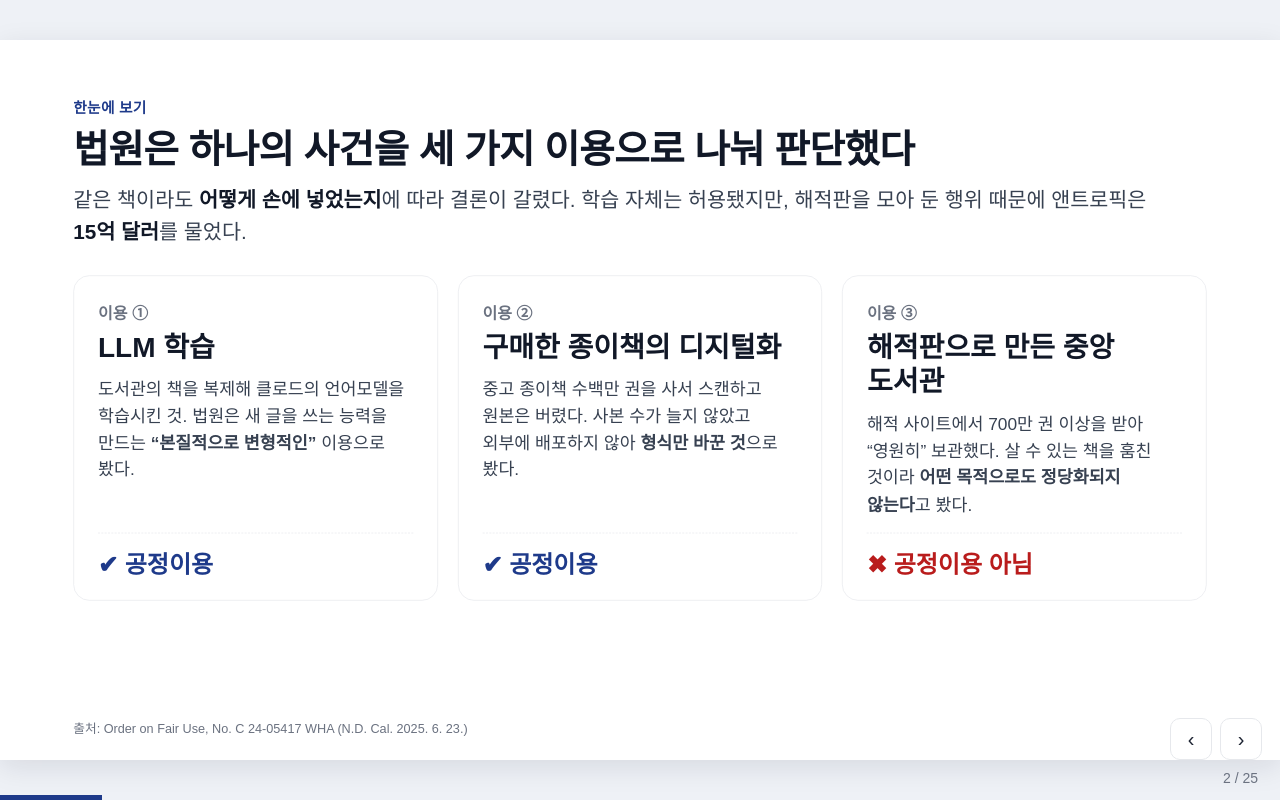
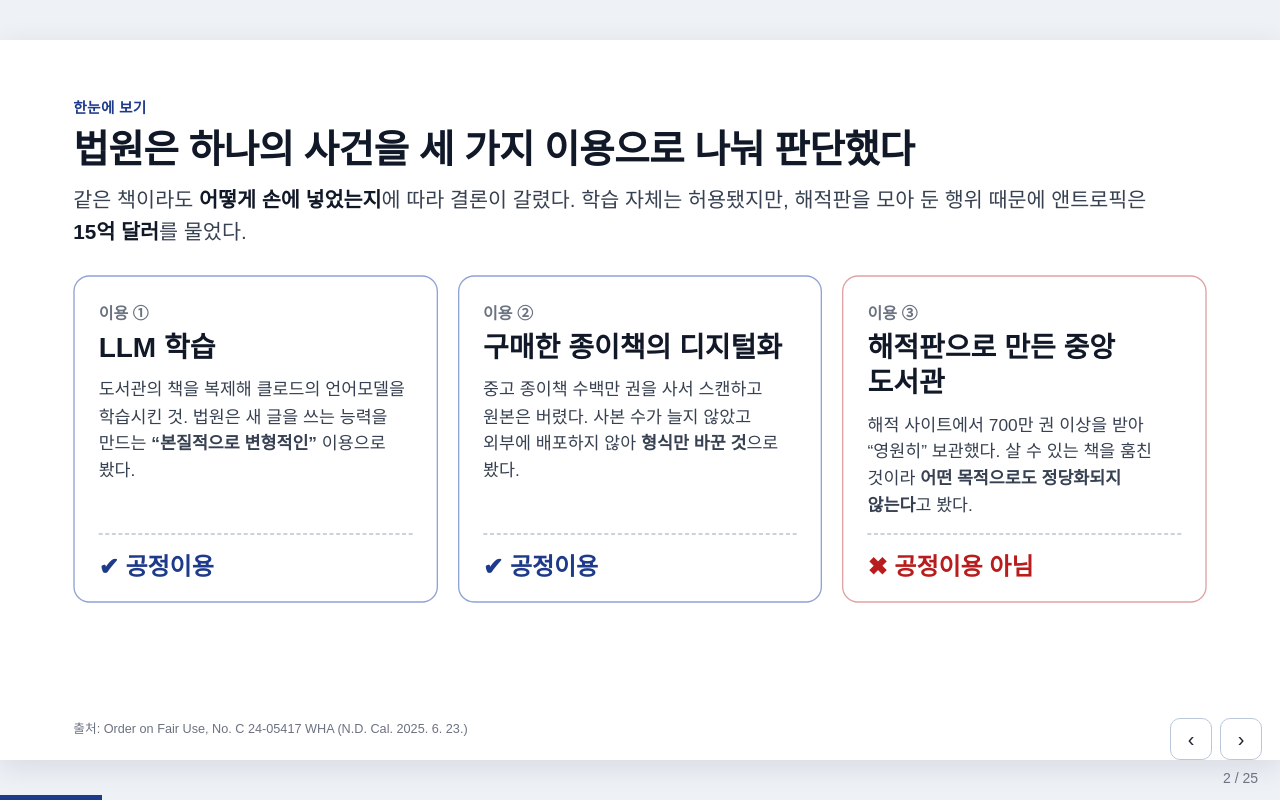
Before and after one commit to hhonge1234-create/anthropic-bartz-fair-use-deck, a plain HTML site: page index.html in a window 1280 px wide. Both pictures are taken after a click on the button "다음". Drawn offline with nearby package versions, Linux system fonts and the light colour scheme; a web font is replaced by a local one.

Commit message:
Stronger borders and filled +/- markers
Co-Authored-By: Claude Opus 5.5 <noreply@anthropic.com>

```diff
--- a/index.html
+++ b/index.html
@@ -7,13 +7,13 @@
 <link rel="stylesheet" href="https://cdn.jsdelivr.net/gh/orioncactus/pretendard@v1.3.9/dist/web/static/pretendard.min.css">
 <style>
 :root{
-  --page:#EEF1F6; --bg:#FFFFFF; --soft:#FFFFFF; --line:#E5E7EB;
+  --page:#EEF1F6; --bg:#FFFFFF; --soft:#FFFFFF; --line:#B9C3D8;
   --ink:#111827; --sub:#374151; --muted:#6B7280;
   --navy:#1E3A8A;
-  --red:#B91C1C; --red-bg:#FFFFFF; --red-line:#E5E7EB;
-  --green:#1E3A8A; --green-bg:#FFFFFF; --green-line:#E5E7EB;
-  --amber:#1E3A8A; --amber-bg:#FFFFFF; --amber-line:#E5E7EB;
-  --blue:#1E3A8A; --blue-bg:#FFFFFF; --blue-line:#E5E7EB;
+  --red:#B91C1C; --red-bg:#FFFFFF; --red-line:#B9C3D8;
+  --green:#1E3A8A; --green-bg:#FFFFFF; --green-line:#B9C3D8;
+  --amber:#1E3A8A; --amber-bg:#FFFFFF; --amber-line:#B9C3D8;
+  --blue:#1E3A8A; --blue-bg:#FFFFFF; --blue-line:#B9C3D8;
   --shadow:none;
 }
 *{box-sizing:border-box;margin:0;padding:0}
@@ -189,6 +189,17 @@ tr.hl td:first-child{color:var(--navy)}
 #bar{background:var(--navy)}
 .arrow{color:var(--navy)}
 .copy .delta.amber{color:var(--ink)!important}
+
+/* ===== v2: stronger borders + bold signs ===== */
+.card,.verdict,.factor,.theory,.stat,.copy,.blob,.limit,.fc,.quote,.tl .ev .t,.matrix .rh,.matrix .c{border-width:2px!important}
+.c-green,.verdict.c-green,.copy.c-green,.blob.c-green,.fc.pos,.matrix .p,.c-blue,.verdict.c-blue{border-color:#8FA3D6!important}
+.c-red,.verdict.c-red,.copy.c-red,.blob.c-red,.fc.neg,.matrix .m{border-color:#E0A2A2!important}
+.fc .sg{width:46px!important;height:46px!important;border-radius:50%;color:#fff!important;font-size:30px!important;flex:none}
+.fc.pos .sg{background:var(--navy)!important}.fc.neg .sg{background:var(--red)!important}.fc.neu .sg{background:#6B7280!important}
+.matrix .c i{width:38px!important;height:38px!important;border-radius:50%;color:#fff!important;font-size:26px!important;display:flex;align-items:center;justify-content:center;flex:none}
+.matrix .p i{background:var(--navy)!important}.matrix .m i{background:var(--red)!important}.matrix .z i{background:#6B7280!important}
+.matrix .res,.concl{border-width:2.5px!important}
+.verdict .v{border-top:2px dashed #B9C3D8}
 </style>
 </head>
 <body>
```
